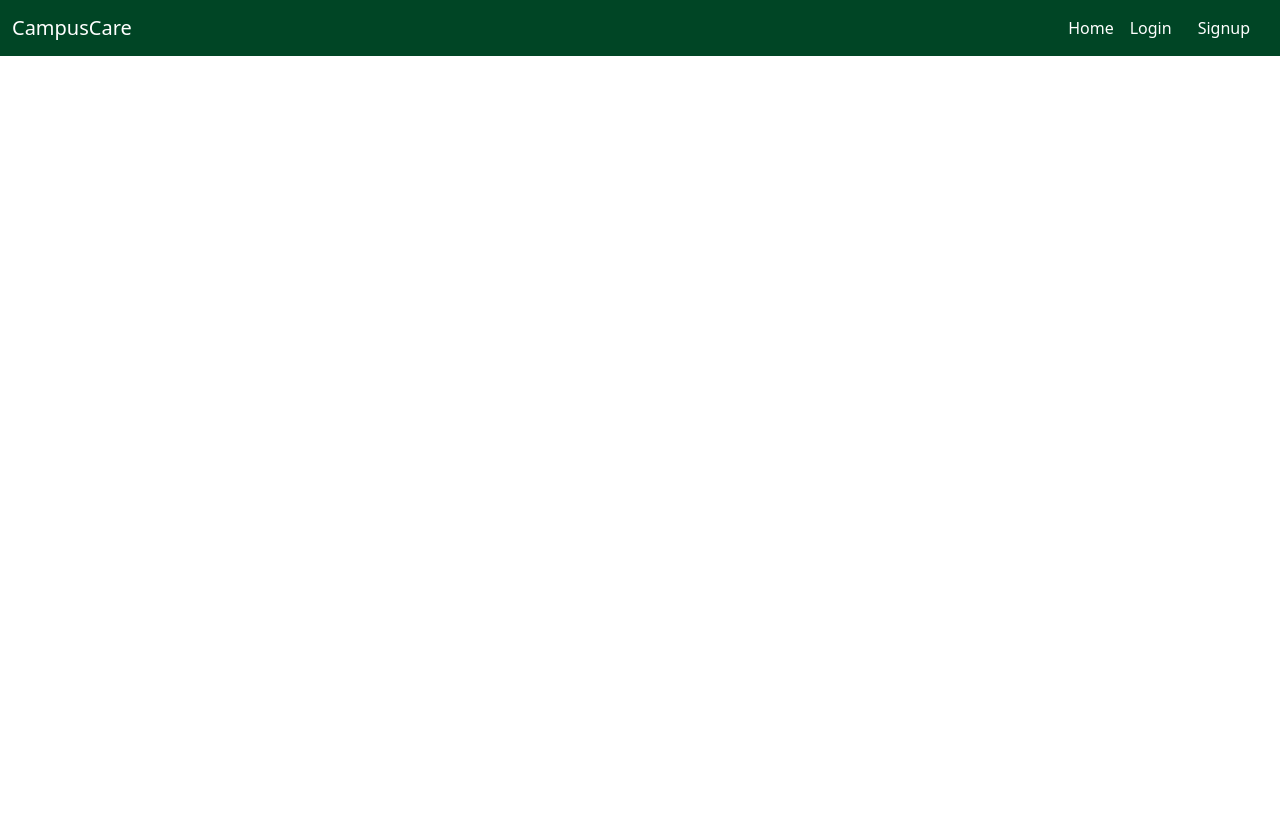
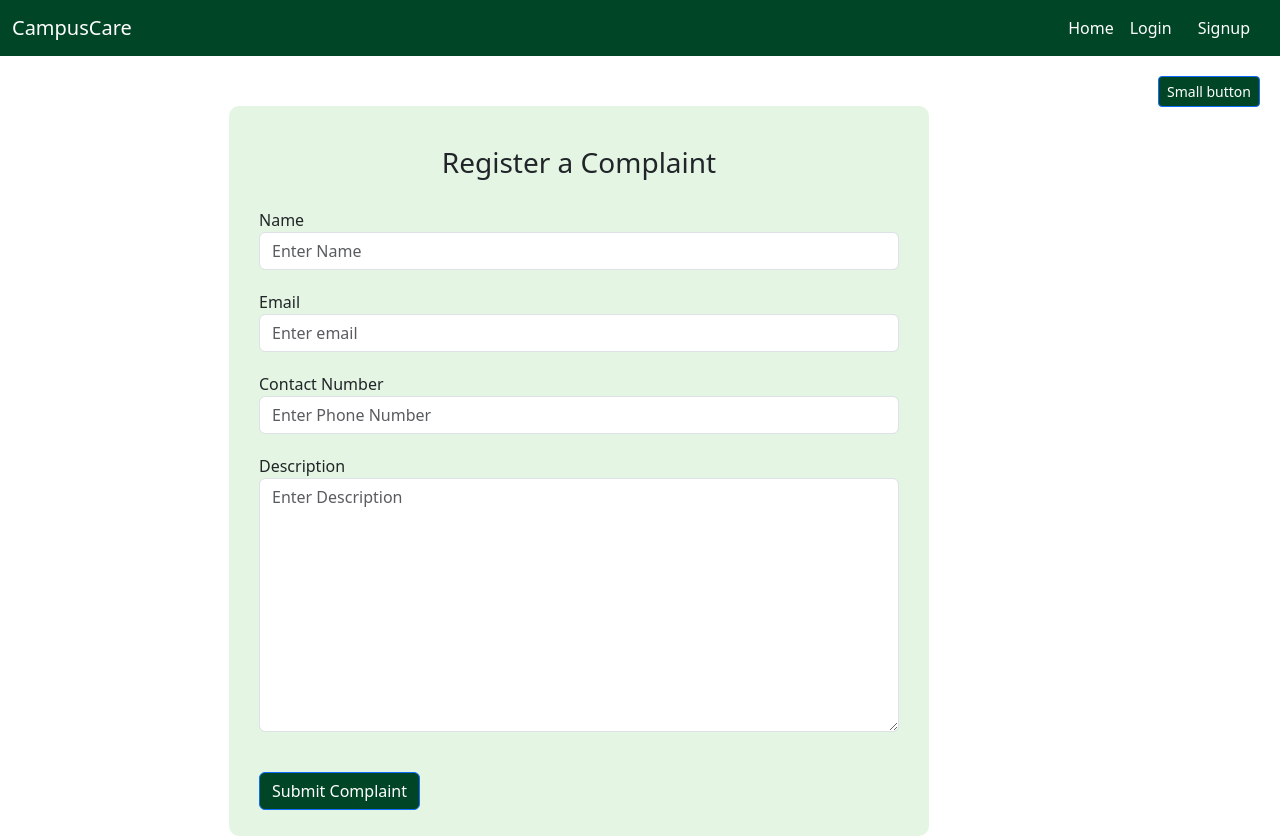
Before and after one commit to akashrachakonda/campusCare, a React (Vite) app: page /complaint in a window 1280 px wide. Before the commit the page ends 800 px from the top, so only its background shows below. Built offline with nearby package versions, Linux system fonts and the light colour scheme; the HTML template or start-up script is replaced by a standard one.

Commit message:
Add validations-created new complait page

```diff
--- a/src/App.tsx
+++ b/src/App.tsx
@@ -3,6 +3,7 @@ import { BrowserRouter as Router, Route, Routes, Link } from "react-router-dom";
 import Login from "./components/LoginPage";
 import Home from "./components/HomePage";
 import Signup from "./components/SignupPage";
+import Complaint from "./components/complaintPage";
 
 function App() {
   return (
@@ -14,6 +15,7 @@ function App() {
           <Route path="/" element={<Home />} />
           <Route path="/login" element={<Login />} />
           <Route path="/signup" element={<Signup />} />
+          <Route path="/complaint" element={<Complaint />} />
         </Routes>
       </div>
     </Router>
--- /dev/null
+++ b/src/components/ComplaintPage.css
@@ -0,0 +1,20 @@
+.complaintPage{
+    /* width: 800px !important; */
+    max-width: 700px !important;
+    margin-top: 50px !important ;
+    margin: auto;
+    height: 730px;
+    padding: 40px 30px;
+    background-color: #E4F6E3 ;
+    border-radius: 10px;
+    overflow: auto;
+}
+.description,.email,.name,.phone{
+    padding-top: 20px;
+}
+
+.previousComplaints{
+    float: "right" !important;
+     margin-right: "20px";
+      margin-top: "20px" ;
+}
--- /dev/null
+++ b/src/components/ComplaintPage.tsx
@@ -0,0 +1,81 @@
+import "./ComplaintPage.css";
+const Complaint = () => {
+  const handleSubmit = (e: any) => {
+    return alert("Your response has been submitted successfully. Thank you.");
+  };
+  return (
+    <>
+      <div style={{ float: "right", marginRight: "20px", marginTop: "20px" }}>
+        <button type="button" className="btn btn-primary btn-sm">
+          Small button
+        </button>
+      </div>
+      <div className="complaintPage">
+        <h3 style={{ textAlign: "center" }}>Register a Complaint</h3>
+        <form onSubmit={handleSubmit}>
+          <div className="form-group">
+            <label htmlFor="name" className="name">
+              Name
+            </label>
+            <input
+              name="name"
+              type="text"
+              className="form-control"
+              id="name"
+              placeholder="Enter Name"
+              required
+              //onChange={(e) => setEmail(e.target.value)}
+            />
+          </div>
+          <div className="form-group">
+            <label htmlFor="email" className="email">
+              Email
+            </label>
+            <input
+              name="email"
+              type="email"
+              className="form-control"
+              id="email"
+              aria-describedby="emailHelp"
+              placeholder="Enter email"
+              required
+              //onChange={(e) => setEmail(e.target.value)}
+            />
+          </div>
+          <div className="form-group">
+            <label htmlFor="phone" className="phone">
+              Contact Number
+            </label>
+            <input
+              name="phone"
+              type="tel"
+              className="form-control"
+              id="phone"
+              placeholder="Enter Phone Number"
+              required
+              //onChange={(e) => setEmail(e.target.value)}
+            />
+          </div>
+          <div className="form-group">
+            <label htmlFor="description" className="description">
+              Description
+            </label>
+            <textarea
+              name="description"
+              className="form-control"
+              id="description"
+              rows={10}
+              placeholder="Enter Description"
+              required
+            ></textarea>
+          </div>
+          <button type="submit" className="btn btn-primary">
+            Submit Complaint
+          </button>
+        </form>
+      </div>
+    </>
+  );
+};
+
+export default Complaint;
--- a/src/components/HomePage.tsx
+++ b/src/components/HomePage.tsx
@@ -1,29 +1,26 @@
 import { useEffect, useState } from "react";
 import "./HomePage.css";
 import axios from "axios";
+import { useNavigate } from "react-router";
 
 const Home = () => {
-  // const [name, setName] = useState("");
   const storedUsername = localStorage.getItem("username") || "";
-  // if (storedUsername !== null) {
-  //   setName(storedUsername);
-  // }
+  const [username, setUsername] = useState("");
+  useEffect(() => {
+    setUsername(storedUsername || "");
+    console.log("username---->Homepage", username);
+  }, []);
 
-  // useEffect(() => {
-  //   axios
-  //     .get("http://localhost:3001")
-  //     .then((res) => {
-  //       console.log("res---home", res);
-  //       if (res.data.valid) {
+  const navigate = useNavigate();
 
-  //       }
-  //     })
-  //     .catch((err) => console.log("Home--err--->", err));
-  // }, []);
+  const handleClick = () => {
+    navigate("/complaint");
+  };
 
   return (
     <div className="container-fluid">
-      {storedUsername && <h2> Welcome {storedUsername}</h2>}
+      {username && <h2 style={{ marginTop: "20px" }}> Welcome {username}</h2>}
+      <br />
       <h3 className="text-justify">
         CampusCare is a dynamic and user-friendly website designed to address
         and resolve student concerns effectively within our college community.
@@ -32,12 +29,13 @@ const Home = () => {
       <button
         type="button"
         className="btn btn-primary"
-        disabled={storedUsername ? false : true}
+        disabled={username ? false : true}
+        onClick={handleClick}
       >
         Register a complaint
       </button>
       <br />
-      {!storedUsername && (
+      {!username && (
         <small style={{ color: "red" }}>Login to register a complaint...</small>
       )}
     </div>
--- a/src/components/LoginPage.tsx
+++ b/src/components/LoginPage.tsx
@@ -27,10 +27,8 @@ const Login = () => {
         console.log("res--->", res);
         if (res.data.Login) {
           localStorage.setItem("username", res.data.username);
-
-          // Your component rendering and return statements
-
           navigate("/");
+          location.reload();
         } else {
           alert(
             "No matching record exists. Please verify your email and password."
--- a/src/components/NavBar.tsx
+++ b/src/components/NavBar.tsx
@@ -1,12 +1,34 @@
 import { Link } from "react-router-dom";
 import "./NavBar.css";
 import styled from "styled-components";
+import { useEffect, useState } from "react";
 
 const CustomNavBar = styled.nav`
   color: white;
 `;
 
 const NavBar = () => {
+  const [username, setUsername] = useState("");
+  let value = localStorage.getItem("username");
+
+  console.log("value-->", value);
+
+  useEffect(() => {
+    setUsername(value || "");
+    console.log("username", username);
+  }, [value, username]);
+
+  //let storedUsername = localStorage.getItem("username") || "";
+  const handleLogout = () => {
+    console.log("handleLogout---->");
+    localStorage.clear();
+    console.log(
+      "localStorage.getItem('username')",
+      localStorage.getItem("username")
+    );
+    setUsername(value || "");
+    location.reload();
+  };
   return (
     <CustomNavBar
       className="navbar navbar-expand-lg"
@@ -24,7 +46,8 @@ const NavBar = () => {
                 Home
               </Link>
             </li>
-
+            {!username && (
+              <>
                 <li className="nav-item float-list-item">
                   <Link to="/login" className="nav-link active">
                     Login
@@ -35,6 +58,15 @@ const NavBar = () => {
                     Signup
                   </Link>
                 </li>
+              </>
+            )}
+            {username && (
+              <li className="nav-item float-list-item">
+                <Link to="/" className="nav-link active" onClick={handleLogout}>
+                  Logout
+                </Link>
+              </li>
+            )}
           </ul>
         </div>
       </div>
--- a/src/components/SignupPage.tsx
+++ b/src/components/SignupPage.tsx
@@ -36,7 +36,11 @@ const Signup = () => {
     console.log("newErrors", newErrors);
 
     setError(newErrors);
-    if (!newErrors) {
+    console.log("!newErrors", newErrors);
+    const allValuesAreEmpty = Object.values(newErrors).every(
+      (value) => value === ""
+    );
+    if (allValuesAreEmpty) {
       axios
         .post("http://localhost:3001/signup", user)
         .then((res) => {
--- a/src/components/Validations.tsx
+++ b/src/components/Validations.tsx
@@ -5,7 +5,7 @@ const Validations = (user: any) => {
     confirmPassword: "",
   };
   const email_pattern = /^\w+@[a-zA-Z_]+?\.[a-zA-Z]{2,3}$/;
-  const password_pattern = /^(?=.d) (?=.[a-z])(?=.*[A-Z])[a-zA-Z0-9]{8,}$/;
+  const password_pattern = /^[A-Za-z0-9]{8,}$/;
 
   //   if (user.fullname === "") {
   //     errors.fullname = "Name should not be Empty...";
```
Also changed, not shown: 1 other file (tests, documents, lock files or other folders). Lines whose indentation alone changed are shown as unchanged.
